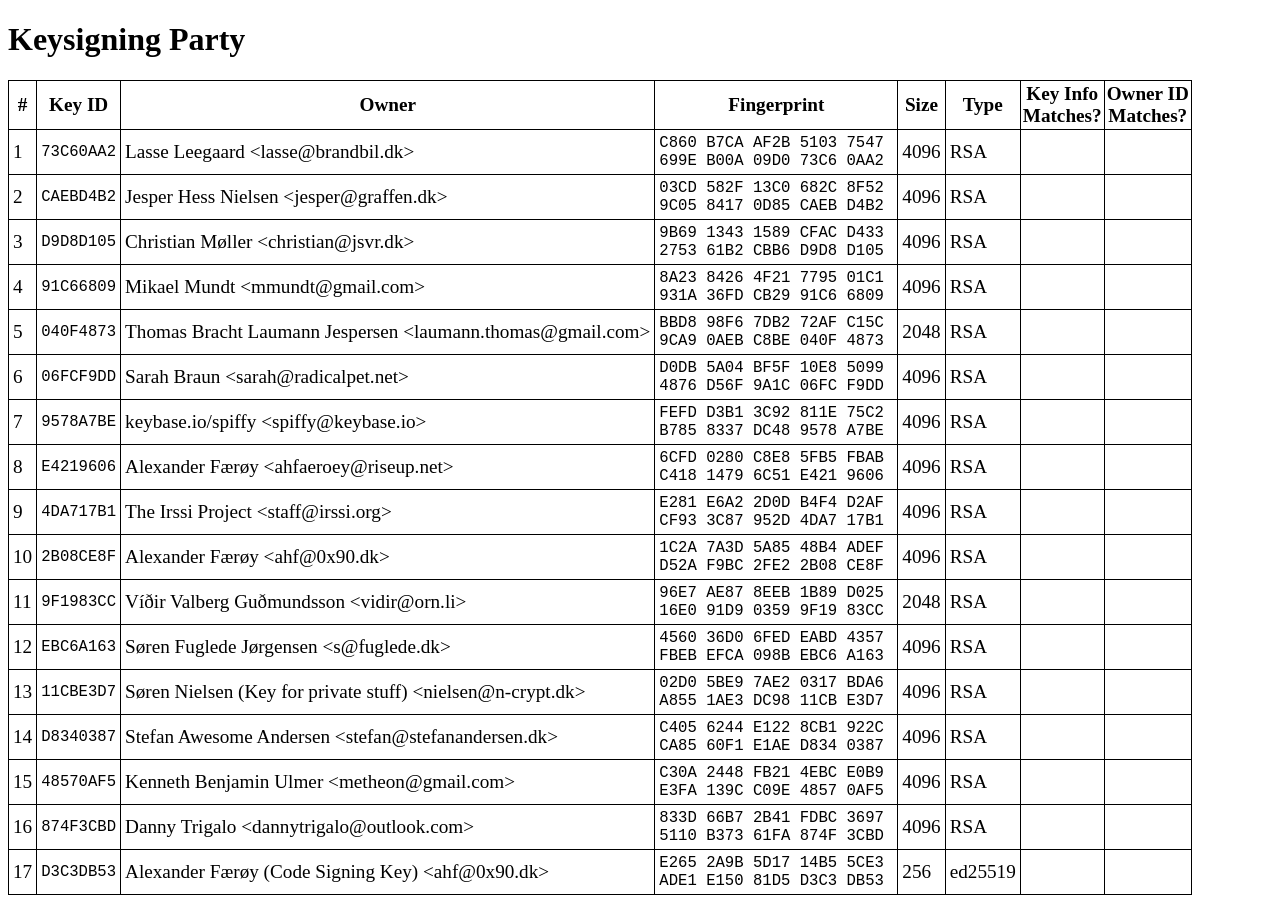
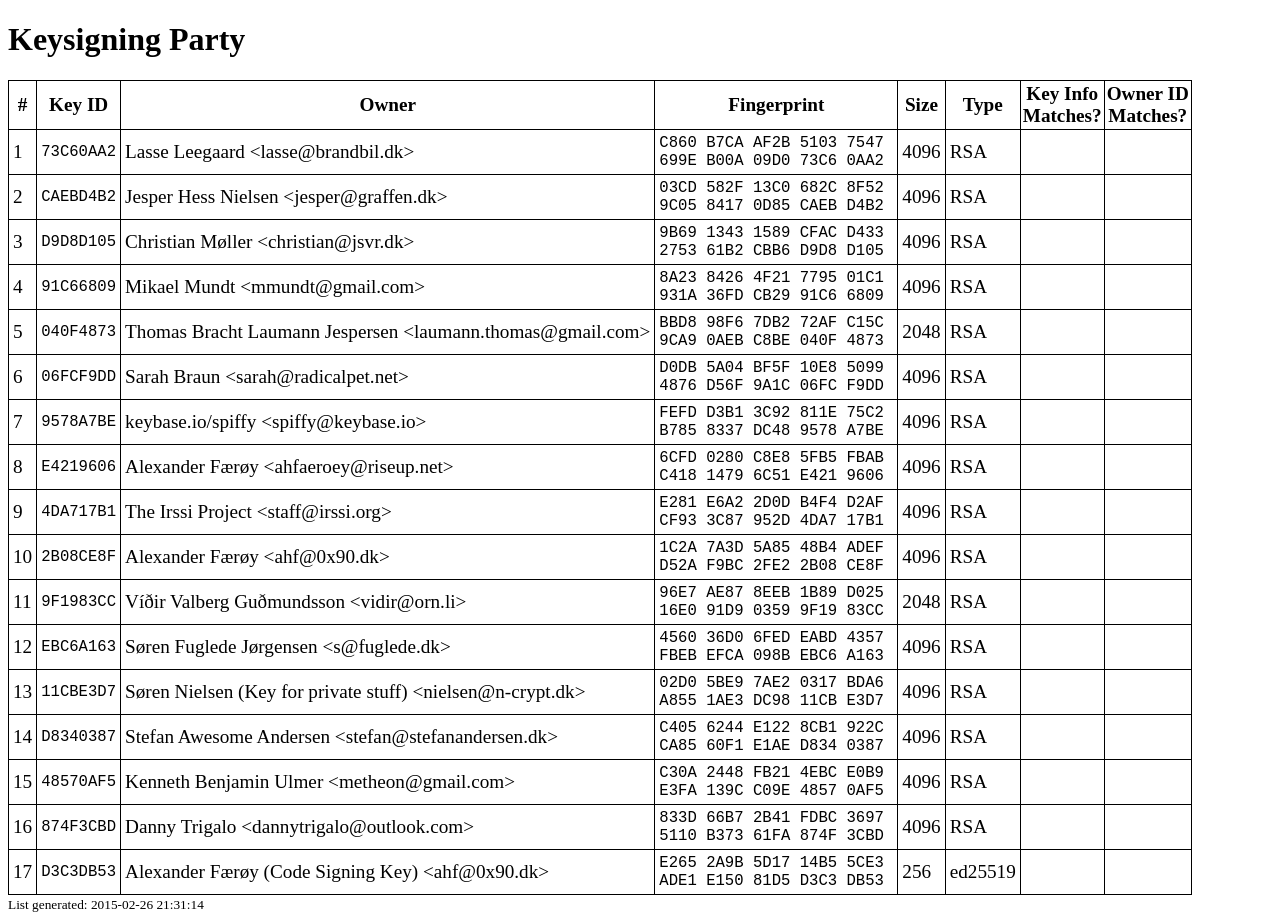
Before and after one commit to graffen/graffen.github.io, a Jekyll site: the page keysigning/index.html, which Jekyll copies as it is, in a window 1280 px wide. Built offline with Jekyll 4.4.1, drawn with Linux system fonts in a browser that asks for light colours.

Commit message:
Final keysigning party list - add generation timestamp

```diff
--- a/keysigning/index.html
+++ b/keysigning/index.html
@@ -75,6 +75,7 @@ ADE1 E150 81D5 D3C3 DB53 </pre></td><td>256</td><td>ed25519</td><td>&nbsp;</td><
 
 </table>
 
+<small>List generated: 2015-02-26 21:31:14</small>
 </body>
 
 </html>
```
